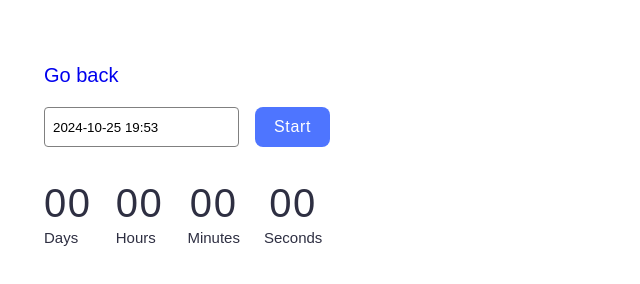
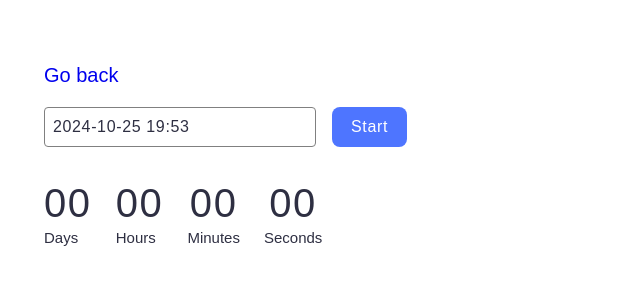
Before and after one commit to Viktor-Baratej/goit-js-hw-10, a plain HTML site: page 1-timer.html in a window 1280 px wide. Shown: the whole page, without its empty margins (0-640 px from the left). Drawn offline with Linux system fonts and the light colour scheme.

Commit message:
Deploying to gh-pages from @ Viktor-Baratej/goit-js-hw-10@b087cd4e111e9c5a64b369074ed2cf55100ac7a6 🚀

```diff
--- a/1-timer.html
+++ b/1-timer.html
@@ -9,7 +9,7 @@
     <link rel="modulepreload" crossorigin href="/goit-js-hw-10/assets/modulepreload-polyfill-B5Qt9EMX.js">
     <link rel="modulepreload" crossorigin href="/goit-js-hw-10/assets/vendor-BbbuE1sJ.js">
     <link rel="stylesheet" crossorigin href="/goit-js-hw-10/assets/vendor-CZjNVMTf.css">
-    <link rel="stylesheet" crossorigin href="/goit-js-hw-10/assets/1-timer-CMj2xi5N.css">
+    <link rel="stylesheet" crossorigin href="/goit-js-hw-10/assets/1-timer-DZkJs5kI.css">
     <link rel="stylesheet" crossorigin href="/goit-js-hw-10/assets/styles-CjlW6RrU.css">
   </head>
   <body>
--- a/assets/1-timer-CMj2xi5N.css
+++ /dev/null
@@ -1 +0,0 @@
-*{box-sizing:border-box;font-family:Montserrat,sans-serif}body{padding:36px}input{border:1px solid #808080;border-radius:4px;max-width:272px;padding:8px}input:hover{border:1px solid #000}button[data-start]{border:none;border-radius:8px;padding:8px 16px;width:75px;height:40px;background-color:#4e75ff;font-weight:500;font-size:16px;line-height:1.5;letter-spacing:.04em;color:#fff;margin-left:8px}button[data-start]:hover{cursor:pointer;background-color:#6c8cff}button[data-start]:disabled{cursor:pointer;background-color:#cfcfcf;color:#989898}.wrapp{display:flex;gap:8px;margin-bottom:32px}.timer{display:flex;gap:24px}.field{display:flex;flex-direction:column}.value{font-size:40px;line-height:1.2;letter-spacing:.04em;color:#2e2f42;width:100%;text-align:center}.label{font-size:16px;line-height:1.5;color:#2e2f42;font-size:15px}
--- /dev/null
+++ b/assets/1-timer-DZkJs5kI.css
@@ -0,0 +1 @@
+*{box-sizing:border-box;font-family:Montserrat,sans-serif}body{padding:36px}input{font-weight:400;font-size:16px;line-height:1.5;letter-spacing:.04em;color:#2e2f42;border:1px solid #808080;width:272px;height:40px;border-radius:4px;max-width:272px;padding:8px;background:#fff}input:hover{border:1px solid #000}button[data-start]{border:none;border-radius:8px;padding:8px 16px;width:75px;height:40px;background-color:#4e75ff;font-weight:500;font-size:16px;line-height:1.5;letter-spacing:.04em;color:#fff;margin-left:8px}button[data-start]:hover{cursor:pointer;background-color:#6c8cff}button[data-start]:disabled{cursor:pointer;background-color:#cfcfcf;color:#989898}.wrapp{display:flex;gap:8px;margin-bottom:32px}.timer{width:346px;height:72px;display:flex;gap:24px}.field{display:flex;flex-direction:column}.value{font-size:40px;line-height:1.2;letter-spacing:.04em;color:#2e2f42;text-align:center}.label{font-size:16px;line-height:1.5;color:#2e2f42;font-size:15px}
```
